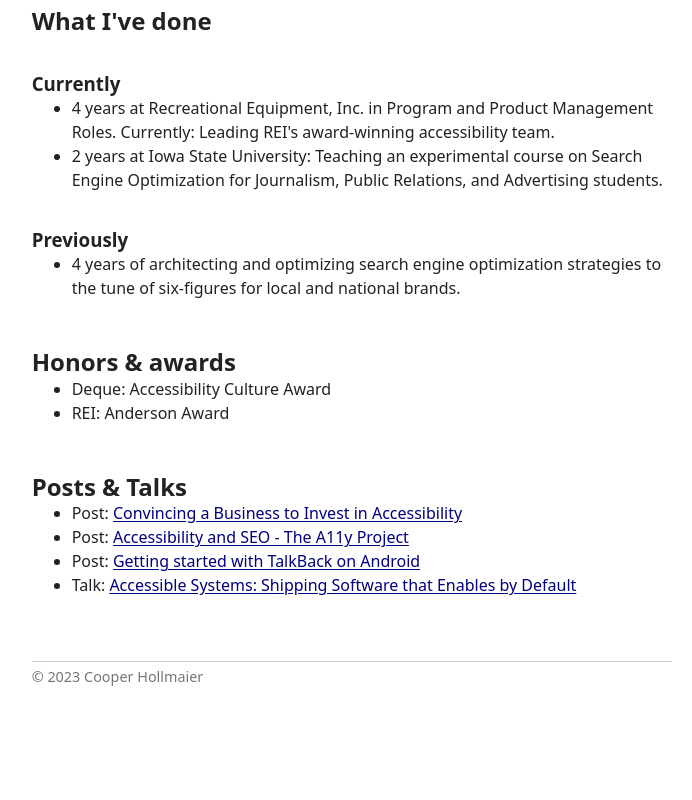
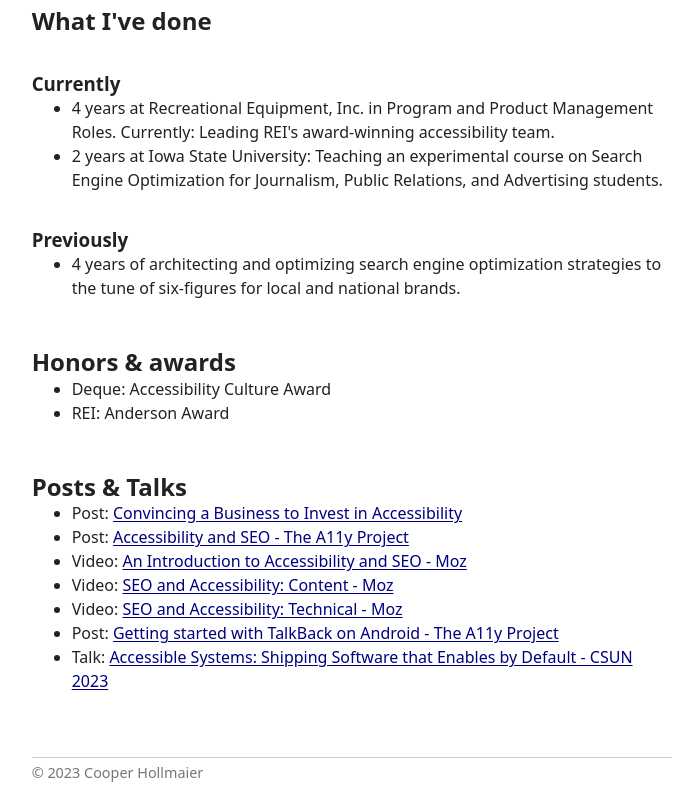
Before and after one commit to chollma/hollmaier, an Eleventy site: page src/index.md in a window 1280 px wide. Shown: the part 500-1300 px from the top of the page, without its empty margins (288-980 px from the left). Before the commit the page ends 1204 px from the top, so only its background shows below. Built offline with nearby package versions, Linux system fonts and the light colour scheme; Eleventy itself is replaced by a stand-in of ours; files that its build step writes are made by us from their sources.

Commit message:
Updated post list

```diff
--- a/src/index.md
+++ b/src/index.md
@@ -34,5 +34,8 @@
 - Post: [{{post.data.title}}]({{post.url}})
 {% endfor %}
 - Post: [Accessibility and SEO - The A11y Project](https://www.a11yproject.com/posts/accessibility-seo/)
-- Post: [Getting started with TalkBack on Android](https://www.a11yproject.com/posts/getting-started-talkback/)
-- Talk: [Accessible Systems: Shipping Software that Enables by Default](https://www.csun.edu/cod/conference/sessions/index.php/public/presentations/view/1403)
+- Video: [An Introduction to Accessibility and SEO - Moz](https://moz.com/blog/seo-and-accessibility-introduction)
+- Video: [SEO and Accessibility: Content - Moz](https://moz.com/blog/seo-and-accessibility-content)
+- Video: [SEO and Accessibility: Technical - Moz](https://moz.com/blog/technical-seo-and-accessibility)
+- Post: [Getting started with TalkBack on Android - The A11y Project](https://www.a11yproject.com/posts/getting-started-talkback/)
+- Talk: [Accessible Systems: Shipping Software that Enables by Default - CSUN 2023](https://www.csun.edu/cod/conference/sessions/index.php/public/presentations/view/1403)
```
